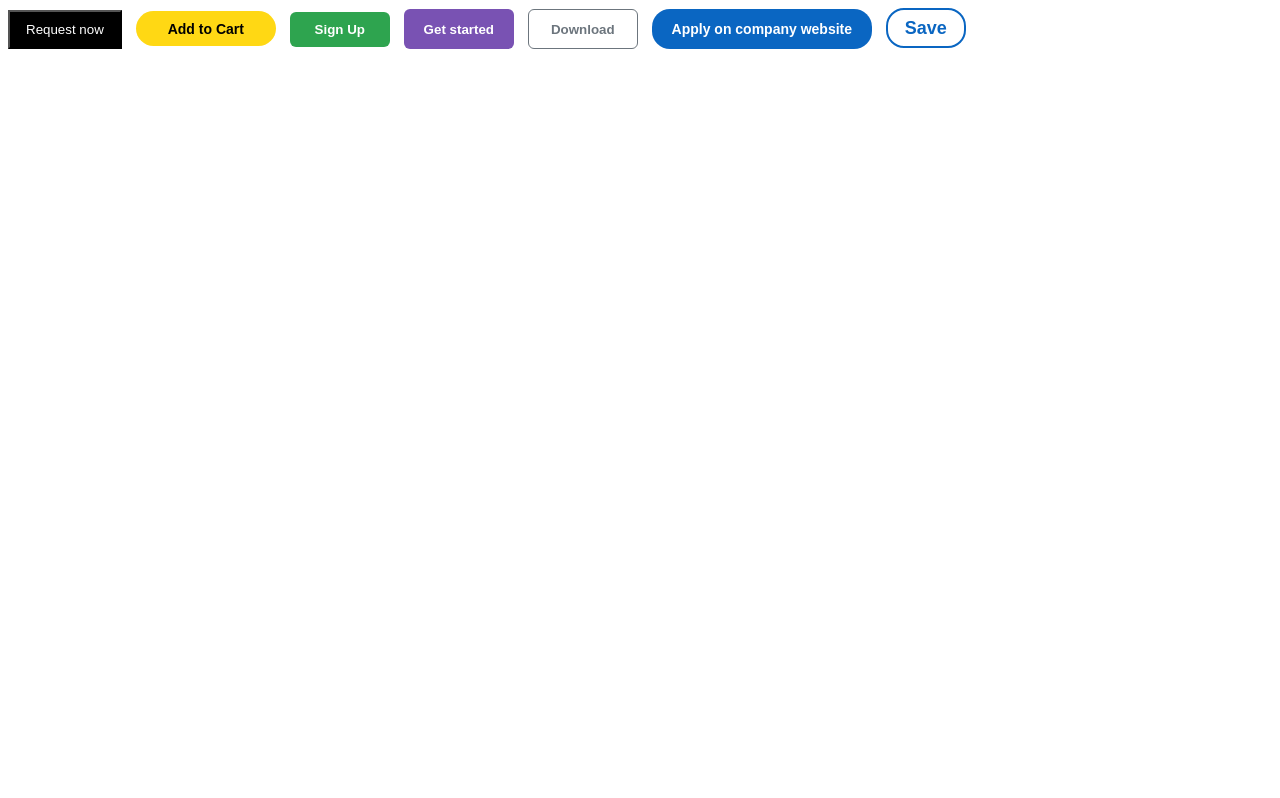
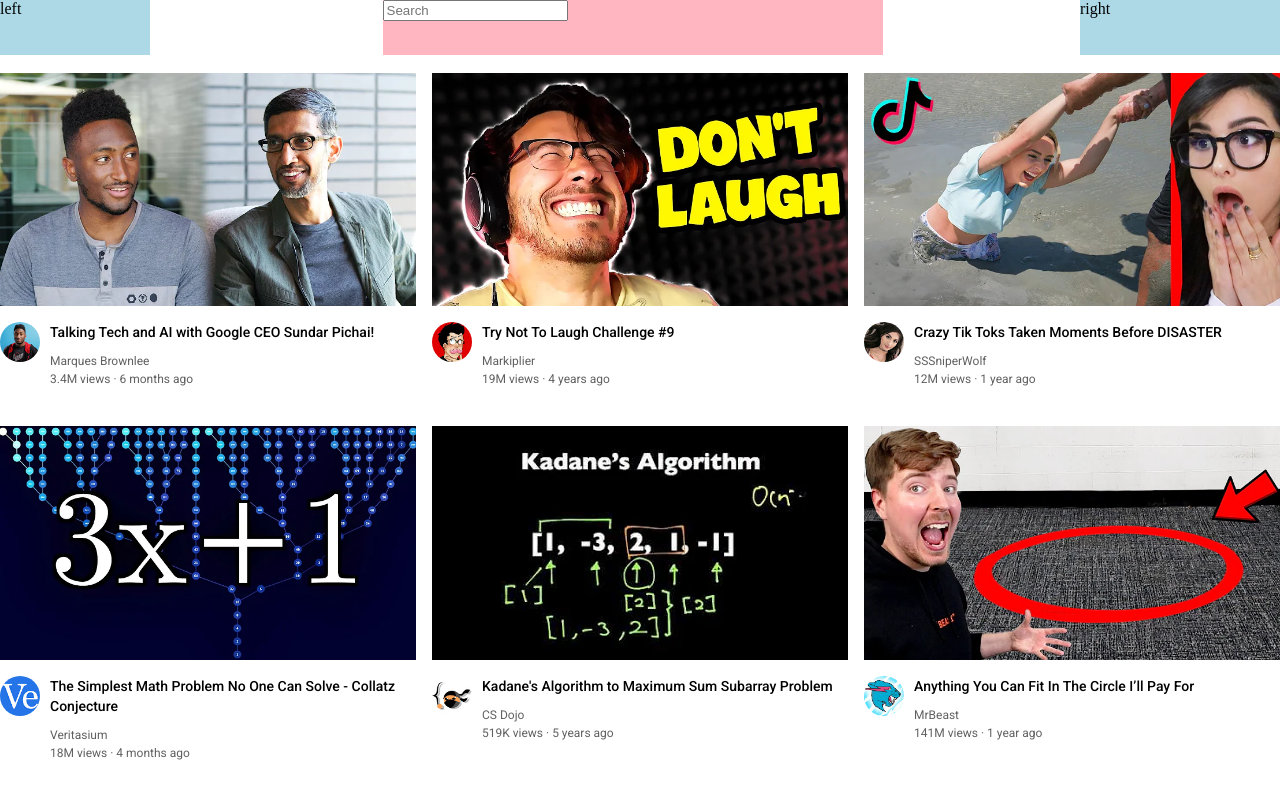
Before and after one commit to Noiddd/practice_HTML-CSS, a plain HTML site: page index.html in a window 1280 px wide. Drawn offline with Linux system fonts and the light colour scheme.

Commit message:
04:15:10

```diff
--- a/index.html
+++ b/index.html
@@ -4,16 +4,142 @@
     <meta charset="UTF-8" />
     <meta http-equiv="X-UA-Compatible" content="IE=edge" />
     <meta name="viewport" content="width=device-width, initial-scale=1.0" />
-    <title>Document</title>
+    <title>Youtube</title>
     <link rel="stylesheet" href="style.css" />
+    <link rel="preconnect" href="https://fonts.googleapis.com" />
+    <link rel="preconnect" href="https://fonts.gstatic.com" crossorigin />
+    <link
+      href="https://fonts.googleapis.com/css2?family=Poppins:wght@400;700&family=Roboto:wght@400;500;700&display=swap"
+      rel="stylesheet"
+    />
   </head>
   <body>
-    <button class="uber-button">Request now</button>
-    <button class="amazon-button">Add to Cart</button>
-    <button class="github-button">Sign Up</button>
-    <button class="bootstrap-button">Get started</button>
-    <button class="bootstrap-button2">Download</button>
-    <button class="linkedin-button">Apply on company website</button>
-    <button class="linkedin-button2">Save</button>
+    <div class="header">
+      <div class="left-section">left</div>
+      <div class="middle-section">
+        <input class="search-bar" type="text" placeholder="Search" />
+      </div>
+      <div class="right-section">right</div>
+    </div>
+
+    <div class="video-grid">
+      <div class="video-preview">
+        <div class="thumbnail-row">
+          <img class="thumbnail" src="thumbnails/thumbnail-1.webp" />
+        </div>
+
+        <div class="video-info-grid">
+          <div class="channel-picture">
+            <img class="profile-picture" src="channels/channel-1.jpeg" />
+          </div>
+
+          <div class="video-info">
+            <p class="video-title">
+              Talking Tech and AI with Google CEO Sundar Pichai!
+            </p>
+            <p class="video-author">Marques Brownlee</p>
+            <p class="video-stats">3.4M views · 6 months ago</p>
+          </div>
+        </div>
+      </div>
+
+      <div class="video-preview">
+        <div class="thumbnail-row">
+          <img class="thumbnail" src="thumbnails/thumbnail-2.webp" />
+        </div>
+
+        <div class="video-info-grid">
+          <div class="channel-picture">
+            <img class="profile-picture" src="channels/channel-2.jpeg" />
+          </div>
+
+          <div class="video-info">
+            <p class="video-title">Try Not To Laugh Challenge #9</p>
+            <p class="video-author">Markiplier</p>
+            <p class="video-stats">19M views · 4 years ago</p>
+          </div>
+        </div>
+      </div>
+
+      <div class="video-preview">
+        <div class="thumbnail-row">
+          <img class="thumbnail" src="thumbnails/thumbnail-3.webp" />
+        </div>
+
+        <div class="video-info-grid">
+          <div class="channel-picture">
+            <img class="profile-picture" src="channels/channel-3.jpeg" />
+          </div>
+
+          <div class="video-info">
+            <p class="video-title">
+              Crazy Tik Toks Taken Moments Before DISASTER
+            </p>
+            <p class="video-author">SSSniperWolf</p>
+            <p class="video-stats">12M views · 1 year ago</p>
+          </div>
+        </div>
+      </div>
+
+      <div class="video-preview">
+        <div class="thumbnail-row">
+          <img class="thumbnail" src="thumbnails/thumbnail-4.webp" />
+        </div>
+
+        <div class="video-info-grid">
+          <div class="channel-picture">
+            <img class="profile-picture" src="channels/channel-4.jpeg" />
+          </div>
+
+          <div class="video-info">
+            <p class="video-title">
+              The Simplest Math Problem No One Can Solve - Collatz Conjecture
+            </p>
+            <p class="video-author">Veritasium</p>
+            <p class="video-stats">18M views · 4 months ago</p>
+          </div>
+        </div>
+      </div>
+
+      <div class="video-preview">
+        <div class="thumbnail-row">
+          <img class="thumbnail" src="thumbnails/thumbnail-5.webp" />
+        </div>
+
+        <div class="video-info-grid">
+          <div class="channel-picture">
+            <img class="profile-picture" src="channels/channel-5.jpeg" />
+          </div>
+
+          <div class="video-info">
+            <p class="video-title">
+              Kadane's Algorithm to Maximum Sum Subarray Problem
+            </p>
+            <p class="video-author">CS Dojo</p>
+            <p class="video-stats">519K views · 5 years ago</p>
+          </div>
+        </div>
+      </div>
+
+      <div class="video-preview">
+        <div class="thumbnail-row">
+          <img class="thumbnail" src="thumbnails/thumbnail-6.webp" />
+        </div>
+
+        <div class="video-info-grid">
+          <div class="channel-picture">
+            <img class="profile-picture" src="channels/channel-6.jpeg" />
+          </div>
+
+          <div class="video-info">
+            <p class="video-title">
+              Anything You Can Fit In The Circle I’ll Pay For
+            </p>
+            <p class="video-author">MrBeast</p>
+            <p class="video-stats">141M views · 1 year ago</p>
+          </div>
+        </div>
+      </div>
+    </div>
   </body>
 </html>
--- a/style.css
+++ b/style.css
@@ -1,108 +1,80 @@
-.uber-button {
-  background: black;
-  color: white;
-  padding-bottom: 10px;
-  padding-top: 10px;
-  padding-left: 16px;
-  padding-right: 16px;
-  cursor: pointer;
-  margin-right: 10px;
-  margin-bottom: 10px;
+body {
+  margin: 0;
 }
 
-.amazon-button {
-  background: rgb(255, 216, 20);
-  border: none;
-  font-weight: bold;
-  font-size: 14px;
-  height: 35px;
-  width: 140px;
-  border-radius: 20px;
-  cursor: pointer;
-  margin-right: 10px;
+.search-bar {
+  display: block;
 }
 
-.github-button {
-  background-color: rgb(46, 164, 79);
-  border: none;
-  color: white;
-  font-weight: bold;
-  height: 35px;
-  width: 100px;
-  border-radius: 6px;
-  cursor: pointer;
-  margin-right: 10px;
+p {
+  font-family: roboto, Arial;
+  margin-top: 0;
+  margin-bottom: 0;
 }
 
-.bootstrap-button {
-  background-color: rgb(121, 82, 179);
-  border: none;
-  color: white;
-  height: 40px;
-  width: 110px;
-  border-radius: 6px;
-  cursor: pointer;
-  margin-right: 10px;
-  font-weight: bold;
-  transition: box-shadow 0.15s;
-}
-.bootstrap-button:hover {
-  box-shadow: 5px 5px 10px rgba(0, 0, 0, 0.15);
+.thumbnail {
+  width: 100%;
 }
 
-.bootstrap-button2 {
-  background-color: white;
-  color: rgb(108, 117, 125);
-  font-weight: bold;
-  border-color: rgb(108, 117, 125);
-  border-style: solid;
-  border-width: 1px;
-  height: 40px;
-  width: 110px;
-  border-radius: 6px;
-  cursor: pointer;
-  margin-right: 10px;
+.profile-picture {
+  width: 40px;
+  border-radius: 50px;
 }
 
-.linkedin-button {
-  background-color: rgb(10, 102, 194);
-  color: white;
-  border: none;
-  height: 40px;
-  width: 220px;
-  font-weight: bold;
+.video-title {
+  margin-top: 0px;
   font-size: 14px;
-  border-radius: 18px;
-  cursor: pointer;
-  margin-right: 10px;
-  transition: opacity 0.15s;
-}
-.linkedin-button:hover {
-  opacity: 0.8;
-}
-.linkedin-button:active {
-  opacity: 0.5;
+  font-weight: 500;
+  line-height: 20px;
+  margin-bottom: 12px;
 }
 
-.linkedin-button2 {
-  background-color: white;
-  color: rgb(10, 102, 194);
-  border-color: rgb(10, 102, 194);
-  border-style: solid;
-  height: 40px;
-  width: 80px;
-  font-weight: bold;
-  font-size: 18px;
-  border-radius: 18px;
-  cursor: pointer;
-  transition: background-color 1s, color 1s;
+.thumbnail-row {
+  margin-bottom: 12px;
 }
 
-.linkedin-button2:hover {
-  background-color: rgb(10, 102, 194);
-  color: white;
+.video-author,
+.video-stats {
+  font-size: 12px;
+  color: rgb(96, 96, 96);
 }
 
-.linkedin-button2:active {
-  opacity: 0.7;
+.video-author {
+  margin-bottom: 4px;
 }
+
+.video-info-grid {
+  display: grid;
+  grid-template-columns: 50px 1fr;
+}
+
+.video-grid {
+  display: grid;
+  grid-template-columns: 1fr 1fr 1fr;
+  column-gap: 16px;
+  row-gap: 40px;
+}
+
+.header {
+  display: flex;
+  flex-direction: row;
+  justify-content: space-between;
+  height: 55px;
+  margin-bottom: 18px;
+}
+
+.left-section {
+  background-color: lightblue;
+  width: 150px;
+}
+.middle-section {
+  background-color: lightpink;
+  flex: 1;
+  margin-left: 70px;
+  margin-right: 35px;
+  max-width: 500px;
+}
+.right-section {
+  background-color: lightblue;
+  width: 200px;
+}
```
Also changed, not shown: channels/channel-1.jpeg (added), channels/channel-2.jpeg (added), channels/channel-3.jpeg (added), channels/channel-4.jpeg (added), channels/channel-5.jpeg (added), channels/channel-6.jpeg (added), header/hamburger-menu.svg (added), header/youtube-logo.svg (added), thumbnails/thumbnail-1.webp (added), thumbnails/thumbnail-2.webp (added), thumbnails/thumbnail-3.webp (added), thumbnails/thumbnail-4.webp (added), thumbnails/thumbnail-5.webp (added), thumbnails/thumbnail-6.webp (added).
